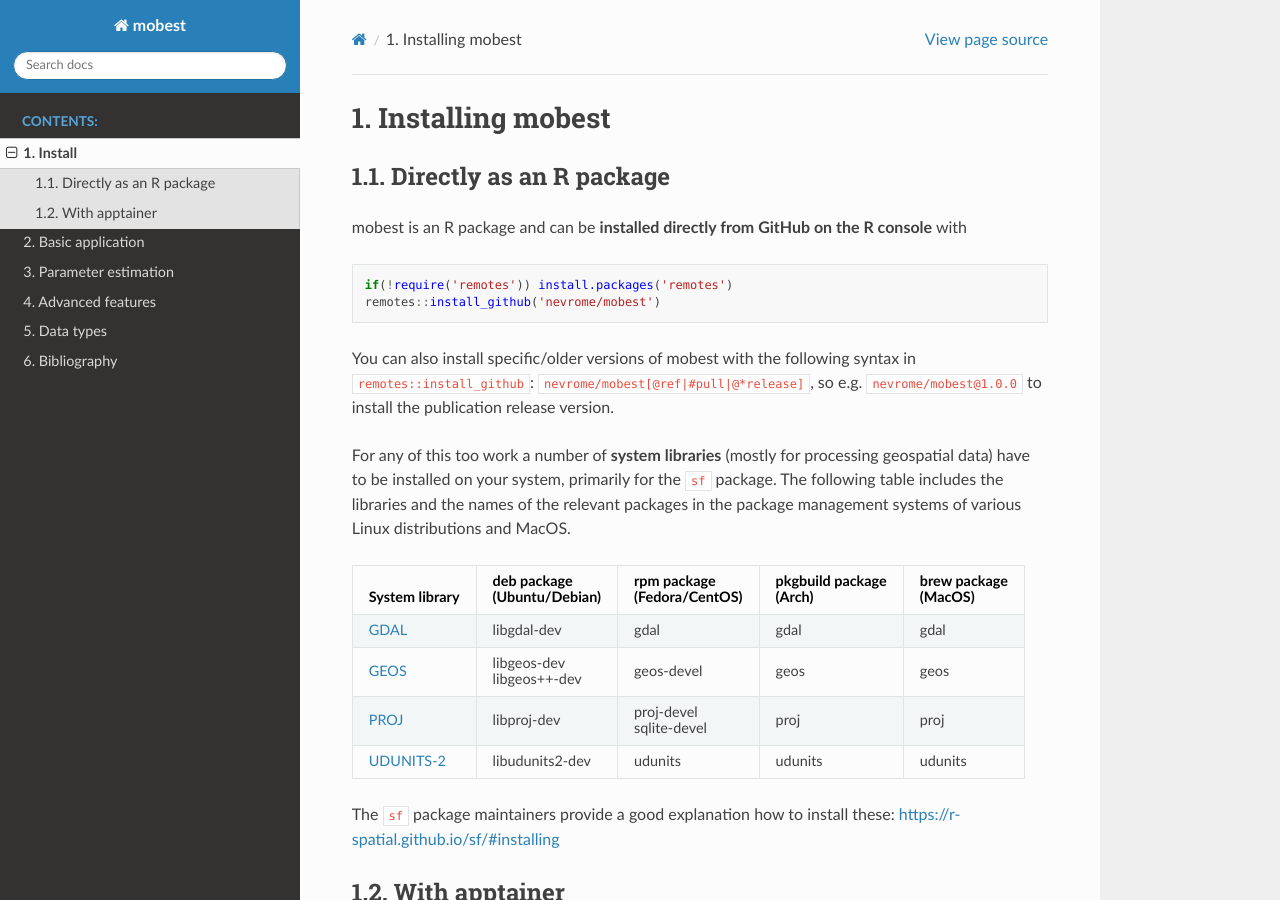
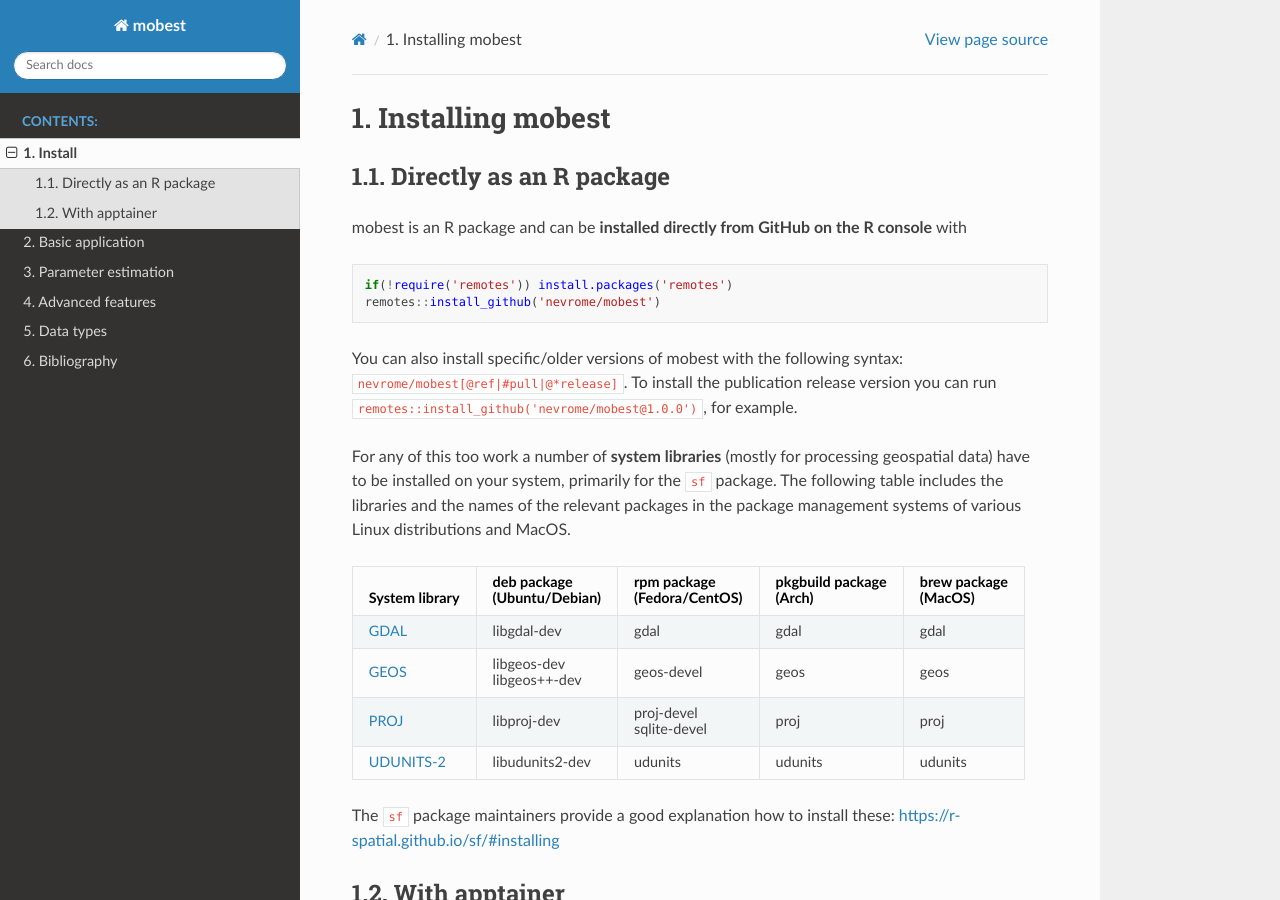
Before and after one commit to nevrome/mobest, a Sphinx documentation site: the page built from docs/install.md, in a window 1280 px wide and 900 px high. Built offline with Sphinx 7.4.7 and the Read the Docs theme 2.0.0, drawn with Linux system fonts in a browser that asks for light colours.

````diff
--- a/docs/install.md
+++ b/docs/install.md
@@ -9,7 +9,7 @@ if(!require('remotes')) install.packages('remotes')
 remotes::install_github('nevrome/mobest')
 ```
 
-You can also install specific/older versions of mobest with the following syntax in `remotes::install_github`: `nevrome/mobest[@ref|#pull|@*release]`, so e.g. `nevrome/mobest@1.0.0` to install the publication release version.
+You can also install specific/older versions of mobest with the following syntax: `nevrome/mobest[@ref|#pull|@*release]`. To install the publication release version you can run `remotes::install_github('nevrome/mobest@1.0.0')`, for example.
 
 For any of this too work a number of **system libraries** (mostly for processing geospatial data) have to be installed on your system, primarily for the `sf` package. The following table includes the libraries and the names of the relevant packages in the package management systems of various Linux distributions and MacOS.
 
````
Also changed, not shown: README.Rmd (+0 -22 lines), docs/welcome.md (+5 -4 lines).
